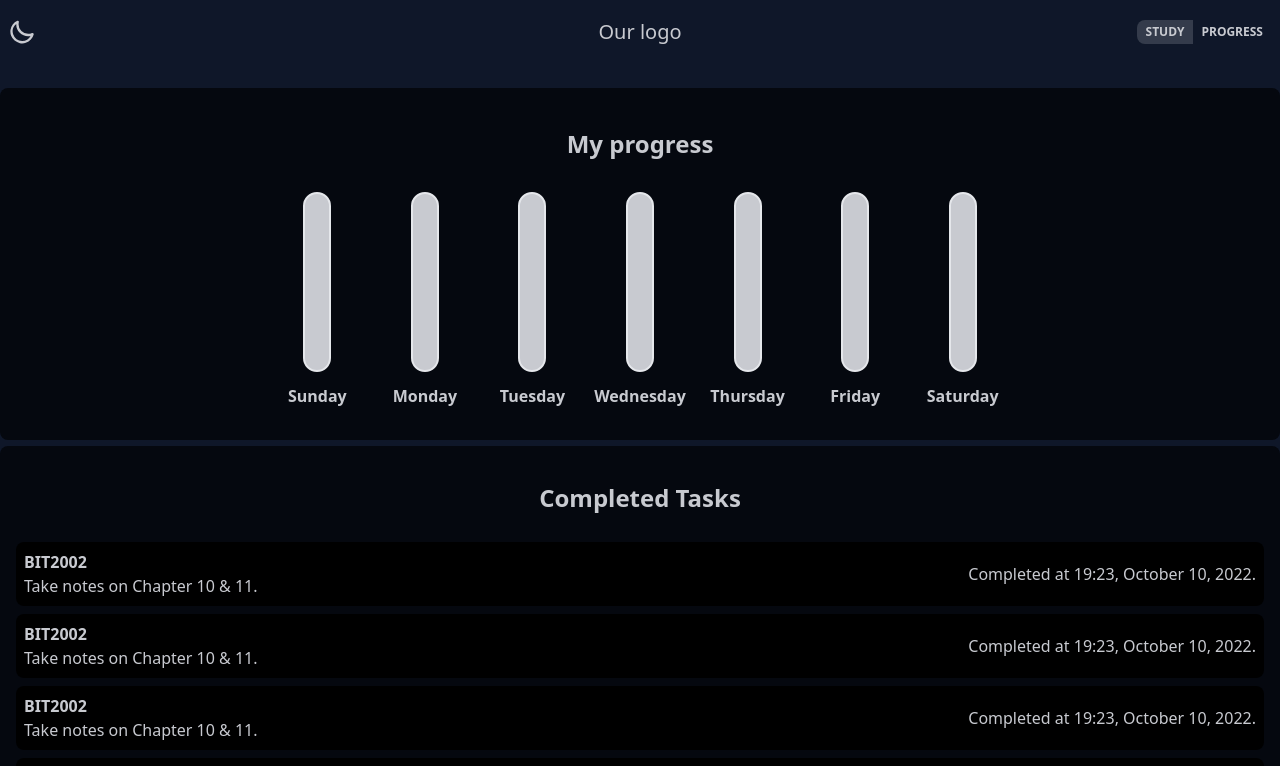
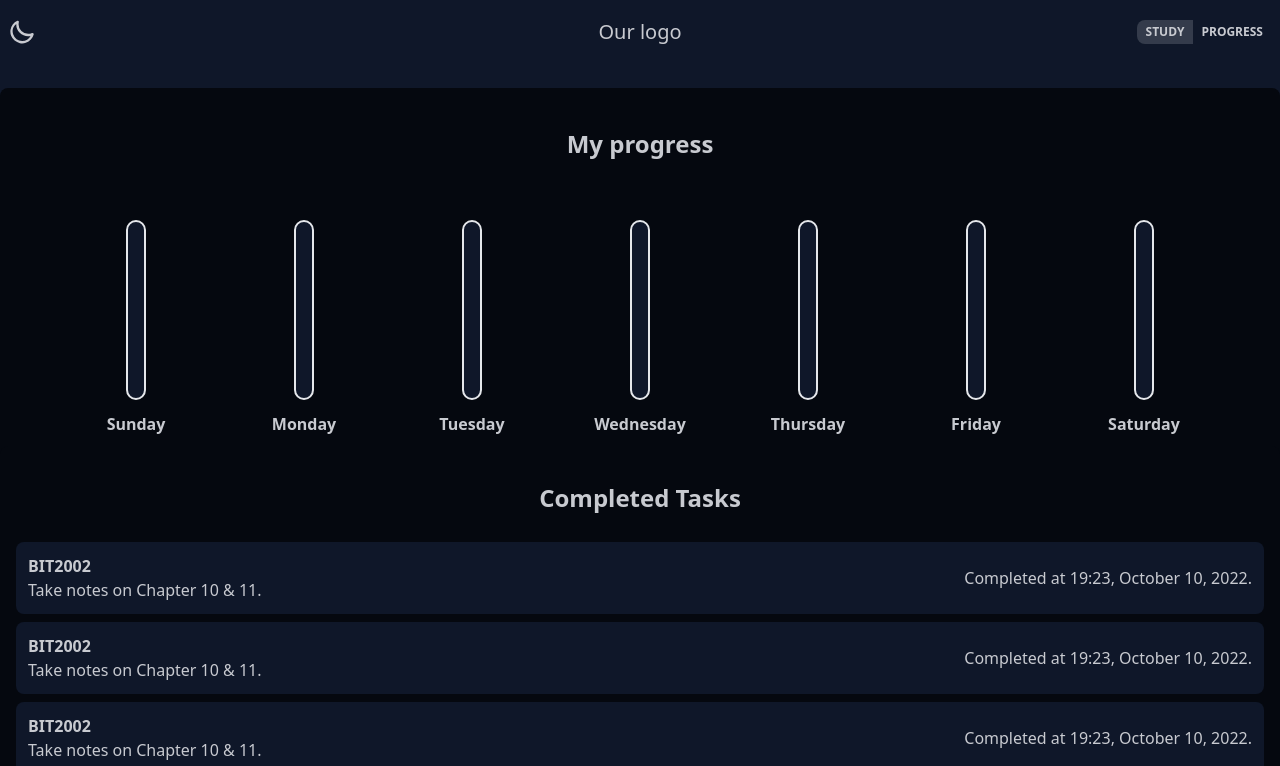
Before and after one commit to etretf/pomodoro-app, a React (Vite) app in the folder pomodoro-react/: page /progress in a window 1280 px wide. Shown: the top 766 px of the page. Built offline with nearby package versions, Linux system fonts and the light colour scheme.

Commit message:
Minor styling

```diff
--- a/pomodoro-react/src/App.css
+++ b/pomodoro-react/src/App.css
@@ -37,6 +37,14 @@ p {
     @apply rounded-lg col-span-2 p-4 bg-primary flex flex-col items-center bg-base-200 max-h-fit min-h-full;
 }
 
+.counter-component-active {
+    @apply rounded-lg col-span-2 p-4 bg-primary flex bg-primary flex-col items-center max-h-fit min-h-full relative justify-center;
+}
+
+.counter-component-inactive {
+    @apply rounded-lg col-span-2 p-4 bg-primary flex bg-base-200 flex-col items-center max-h-fit min-h-full relative justify-center;
+}
+
 .half-w-component {
     @apply col-span-1;
 }
@@ -46,7 +54,7 @@ p {
 }
 
 .task-item {
-    @apply flex  bg-base-300 items-center gap-4 w-full p-2 rounded-lg justify-between;
+    @apply flex  bg-base-100 items-center gap-4 w-full p-3 rounded-lg justify-between;
 }
 
 .task-item-1 {
--- a/pomodoro-react/src/components/Progress.jsx
+++ b/pomodoro-react/src/components/Progress.jsx
@@ -30,14 +30,14 @@ export default function Progress(props){
     console.log(props);
     return(
         <div className="grid-container container">
-            <div className="rounded-lg col-span-2 p-4 flex flex-col items-center bg-base-200 p-5 min-h-fit">
+            <div className="rounded-lg col-span-2 flex flex-col items-center bg-base-200 p-5 min-h-fit">
                 <h2 className="p-5">My progress</h2>
-                    <div className="grid grid-cols-7 gap-4 p-3">
+                    <div className="grid grid-cols-7 gap-4 p-10 w-full">
                         {daysOfTheWeek.map(day => {
                             return(
                                 <div key={day}>
                                     <div className="h-48 flex flex-col justify-end pb-3">
-                                        <div className="mx-auto fill-current bg-current h-full border-2 w-5 rounded-full p-3 tooltip tooltip-right" data-tip="Hi :3">
+                                        <div className="mx-auto fill-current bg-base-100 h-full border-2 w-5 rounded-full p-2 transition-all duration-200 ease-in-out hover:bg-current tooltip tooltip-top" data-tip="Hi :3">
                                         </div>
 
                                     </div>
@@ -65,7 +65,7 @@ const studySessionData = [0,1,3,4,4,2,0];
 
 function Task(){
     return(
-        <div className='task-item'>
+        <div className='task-item '>
             <div className='task-item-1'>
                 <h3 className="m-0">BIT2002</h3>
                 <p>Take notes on Chapter 10 & 11.</p>
```
